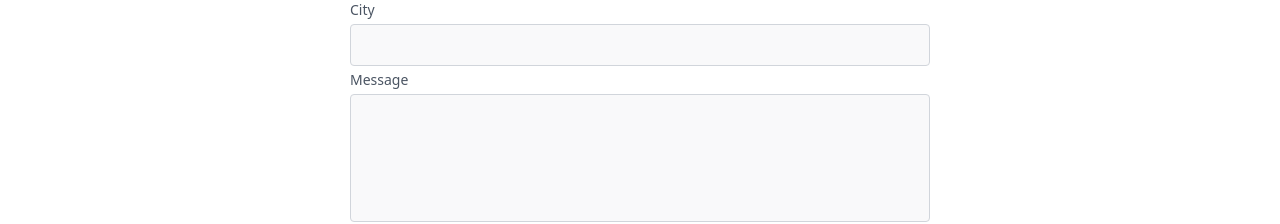
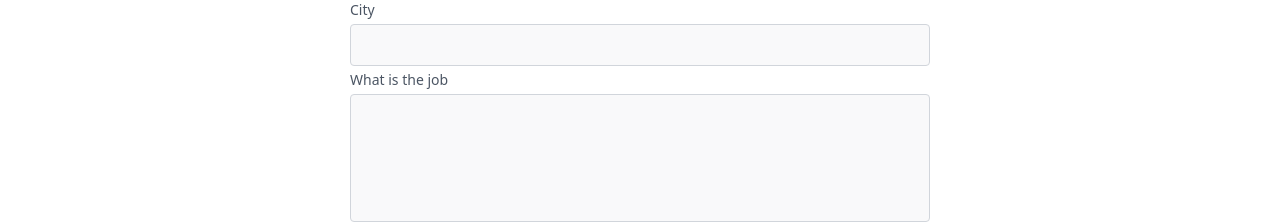
Before and after one commit to devUnzip/Kaniyas-Services, a Next.js app: page /contact in a window 1280 px wide. Shown: the part 483-707 px from the top of the page. Built offline with nearby package versions, Linux system fonts and the light colour scheme.

Commit message:
[contact us]

```diff
--- a/app/contact/page.jsx
+++ b/app/contact/page.jsx
@@ -96,7 +96,7 @@
                     for="message"
                     className="leading-7 text-sm text-gray-600"
                   >
-                    Message
+                    What is the job
                   </label>
                   <textarea
                     id="message"
```
